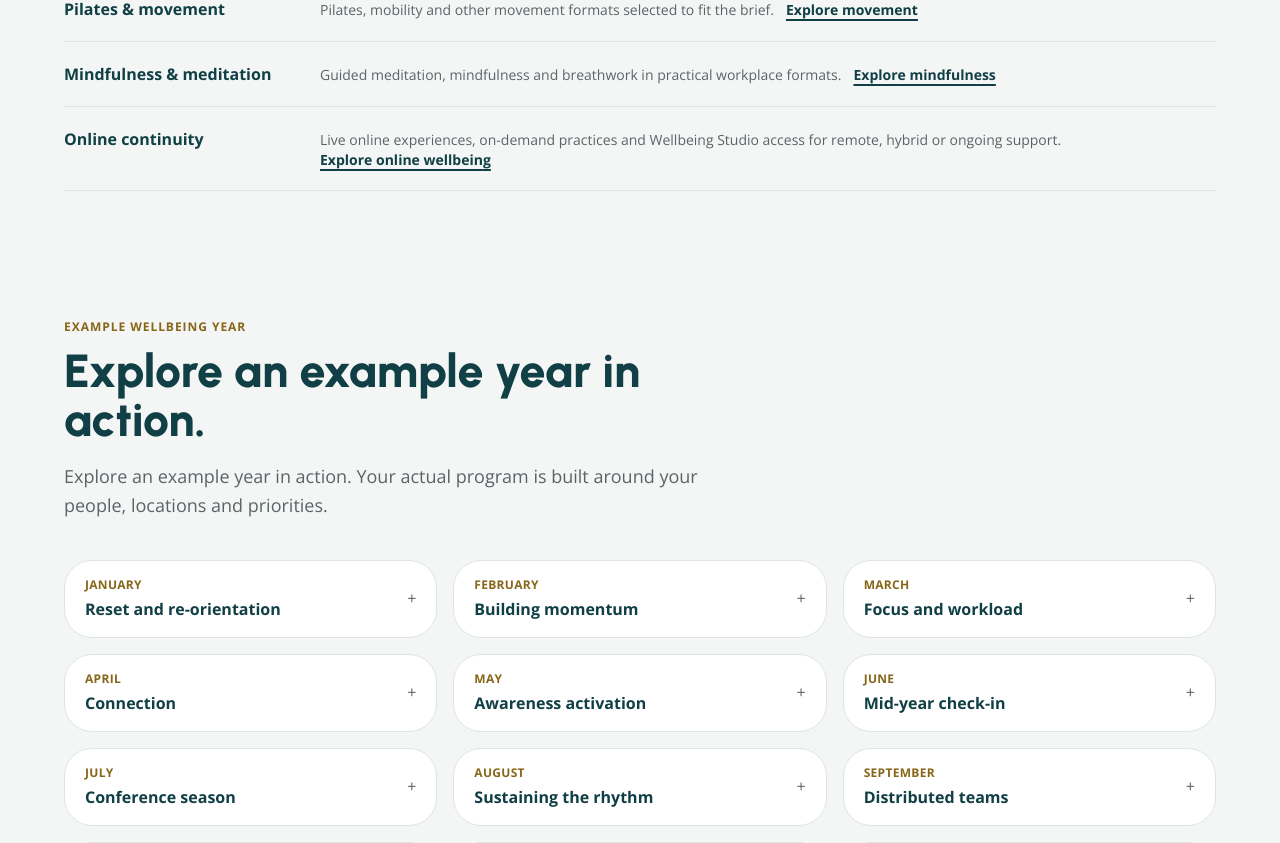
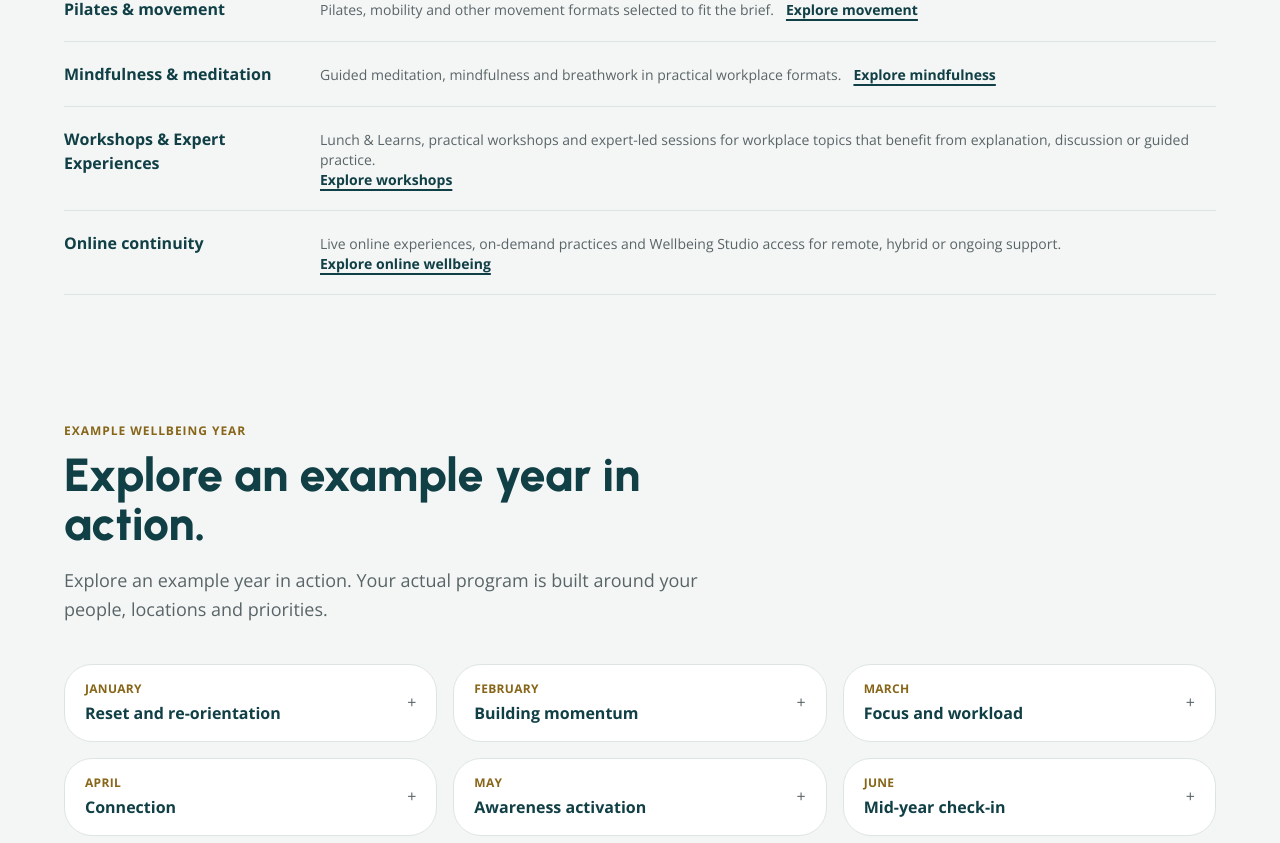
Before and after one commit to glennhammond/cya-website-prototype, a Next.js app: page /workplace-wellbeing-programs in a window 1280 px wide. Shown: the part 3579-4422 px from the top of the page. Built offline with nearby package versions, Linux system fonts and the light colour scheme.

Commit message:
Phase 11.4: connect Programs directly to qualified Workshops

```diff
--- a/content/programs.ts
+++ b/content/programs.ts
@@ -58,6 +58,7 @@ export const experienceMix: FeatureItem[] = [
   { title: "Workplace Yoga", body: "One-off or recurring Yoga adapted to the workplace and participant group.", href: "/workplace-yoga", cta: "Explore Workplace Yoga" },
   { title: "Pilates & movement", body: "Pilates, mobility and other movement formats selected to fit the brief.", href: "/movement", cta: "Explore movement" },
   { title: "Mindfulness & meditation", body: "Guided meditation, mindfulness and breathwork in practical workplace formats.", href: "/meditation-mindfulness", cta: "Explore mindfulness" },
+  { title: "Workshops & Expert Experiences", body: "Lunch & Learns, practical workshops and expert-led sessions for workplace topics that benefit from explanation, discussion or guided practice.", href: "/workplace-wellbeing-workshops", cta: "Explore workshops" },
   { title: "Online continuity", body: "Live online experiences, on-demand practices and Wellbeing Studio access for remote, hybrid or ongoing support.", href: "/online-wellbeing", cta: "Explore online wellbeing" },
 ];
 
```
